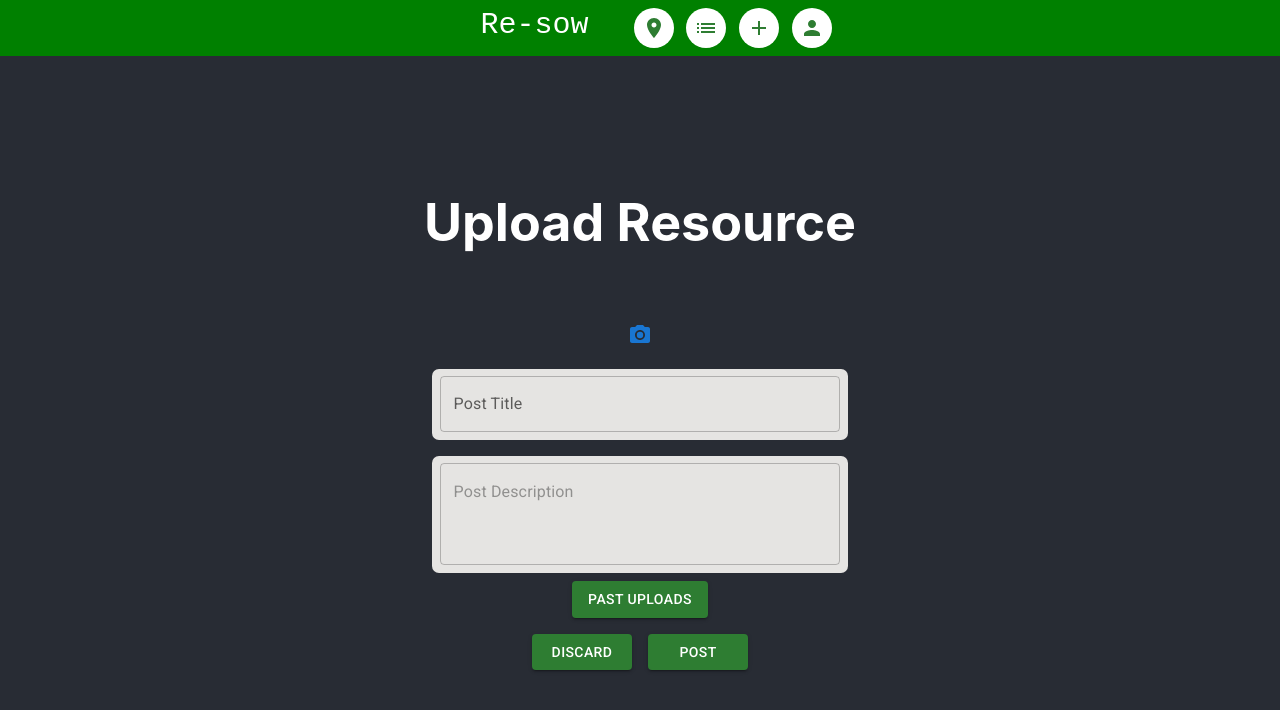
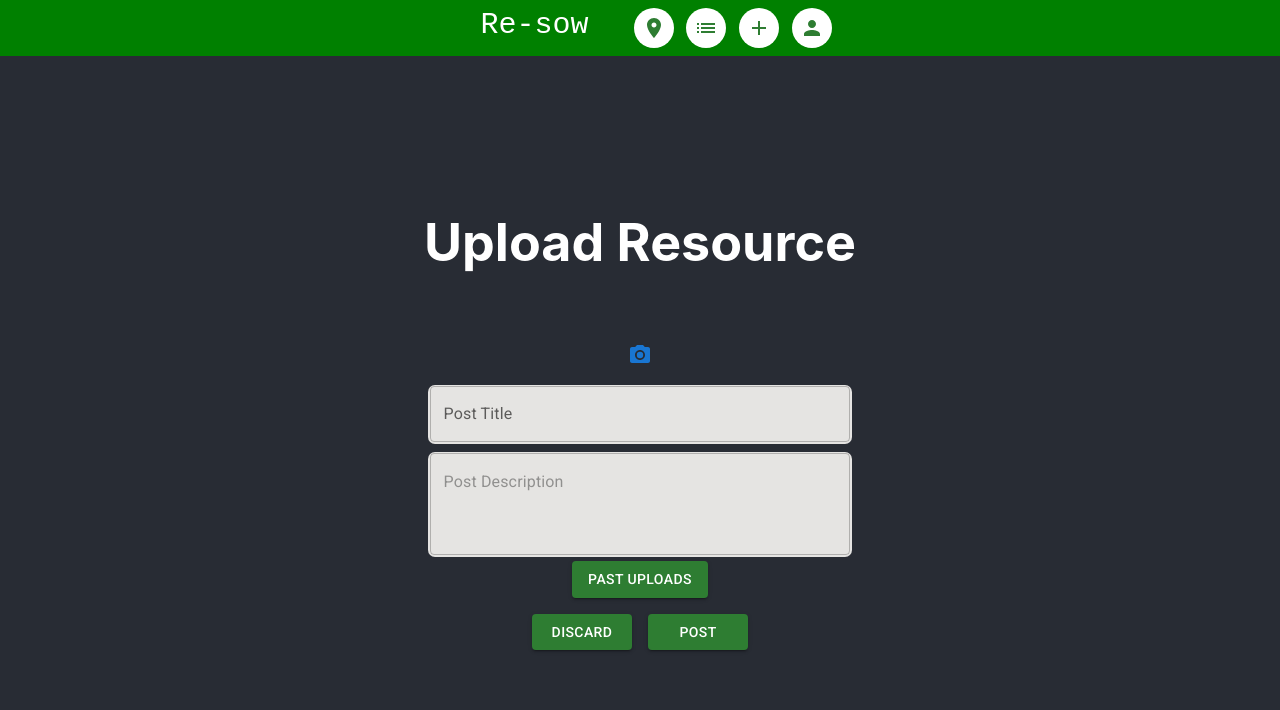
Before and after one commit to sachiniyer/resow, a React (Create React App) app in the folder front-end/: page /UploadItem in a window 1280 px wide. Shown: the top 710 px of the page. Built offline with nearby package versions, Linux system fonts and the light colour scheme.

Commit message:
changed the paddign value

```diff
--- a/front-end/src/pages/UploadItem.js
+++ b/front-end/src/pages/UploadItem.js
@@ -79,10 +79,10 @@ function UploadItem() {
         </IconButton>
 
 
-        <Box sx={{ borderRadius: '7px', m: 1, p: 0.95, color: 'grey.800', bgcolor: '#e5e4e2' }}>
+        <Box sx={{ borderRadius: '7px', m: 0.5, p: 0.2, color: 'grey.800', bgcolor: '#e5e4e2' }}>
           <TextField fullWidth label="Post Title" id="title" />
         </Box>
-        <Box sx={{ borderRadius: '7px', m: 1, p: 0.95, color: 'grey.800', bgcolor: '#e5e4e2' }}>
+        <Box sx={{ borderRadius: '7px', m: 0.5, p: 0.2, color: 'grey.800', bgcolor: '#e5e4e2' }}>
         <TextField
           fullWidth
           placeholder="Post Description"
```
